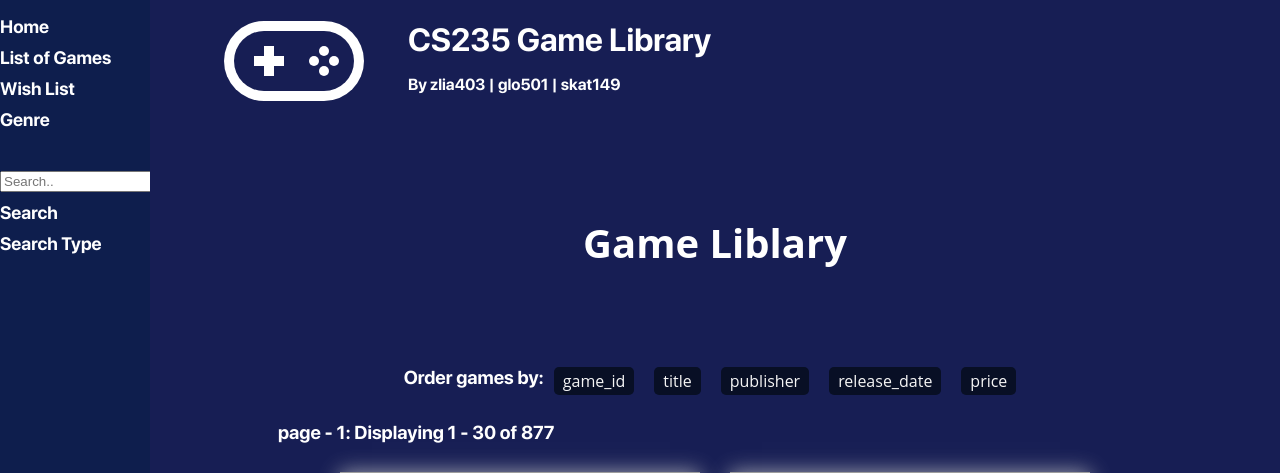
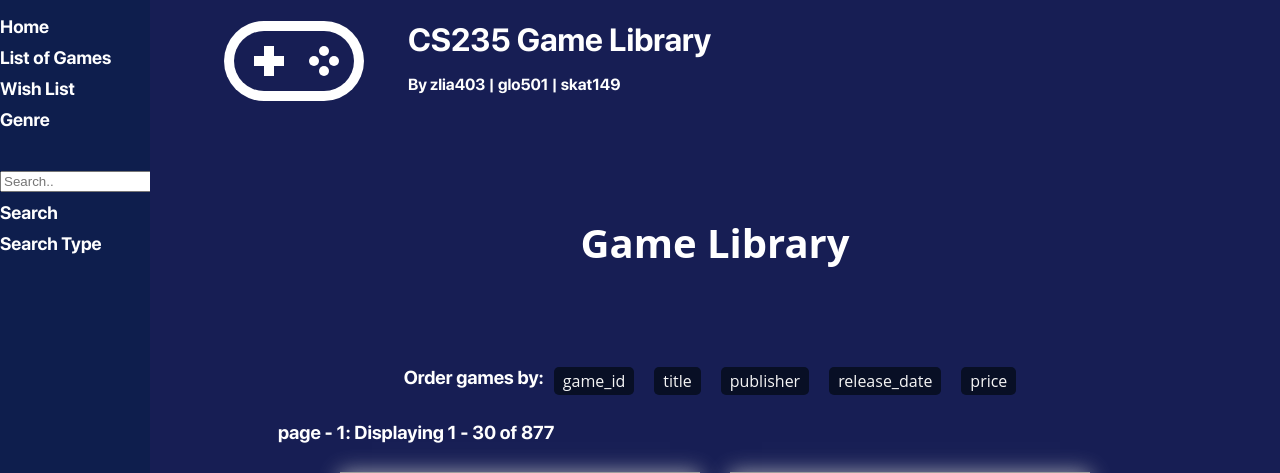
Before and after one commit to KingsleyLeung03/cs235-2023-gameswebapp-assignment-zlia403_glo501_skat149, a Flask app: page /games in a window 1280 px wide. Shown: the top 473 px of the page. Run offline with Flask 3, Linux system fonts and the light colour scheme; some libraries are stand-ins or nearby versions; grey boxes are pictures that could not be loaded.

Commit message:
Fix web page typo

```diff
--- a/games/templates/games.html
+++ b/games/templates/games.html
@@ -4,14 +4,14 @@
 {% block head %}
     {{ super() }}
     <link rel="stylesheet" href="{{ url_for('static', filename='css/game.css') }}">
-    <title>CS235 Game Library - game riblary</title>
+    <title>CS235 Game Library - game library</title>
 {% endblock %}
 
 {% block main %}
 
     <section>
         <div class="section_title">
-            <h1>Game Liblary</h1>
+            <h1>Game Library</h1>
         </div>
 
         <div class="order_selection">
--- a/games/templates/genre.html
+++ b/games/templates/genre.html
@@ -4,14 +4,14 @@
 {% block head %}
     {{ super() }}
     <link rel="stylesheet" href="{{ url_for('static', filename='css/game.css') }}">
-    <title>CS235 Game Library - game riblary</title>
+    <title>CS235 Game Library - game library</title>
 {% endblock %}
 
 {% block main %}
 
     <section>
         <div class="section_title">
-            <h1>Game Liblary</h1>
+            <h1>Game Library</h1>
         </div>
 
         <div class="order_selection">
--- a/games/templates/search.html
+++ b/games/templates/search.html
@@ -4,14 +4,14 @@
 {% block head %}
     {{ super() }}
     <link rel="stylesheet" href="{{ url_for('static', filename='css/game.css') }}">
-    <title>CS235 Game Library - game riblary</title>
+    <title>CS235 Game Library - game library</title>
 {% endblock %}
 
 {% block main %}
 
     <section>
         <div class="section_title">
-            <h1>Game Liblary</h1>
+            <h1>Game Library</h1>
         </div>
 
         <div class="order_selection">
--- a/games/templates/sidebar.html
+++ b/games/templates/sidebar.html
@@ -13,7 +13,7 @@
         <div class="dropdown">
           <a class="dropbtn">Genre</a>
           <div class="dropdown-content">
-            <!--this should be jinja for loop and call servace layer -->
+            <!--this should be jinja for loop and call service layer -->
             {% for genre in genres %}
             <div class="Genre">
                 <a href="/genre/{{ genre.genre_name }}">{{ genre.genre_name }}</a>
@@ -33,7 +33,7 @@
         <div class="dropdown">
           <a class="dropbtn" id="type" onclick="search_f()">Search Type</a>
           <div class="dropdown-content">
-            <!--this should be jinja for loop and call servace layer -->
+            <!--this should be jinja for loop and call service layer -->
             <div class="Genre">
               <a onclick="search_genre()">Genre</a>
               <a onclick="search_publisher()">Publisher</a>
--- a/games/templates/template.html
+++ b/games/templates/template.html
@@ -20,7 +20,7 @@
 
     <header>
 
-        <!-- include part from extarnal file -->
+        <!-- include part from external file -->
         {% include "header.html" %}
 
     </header>
```
